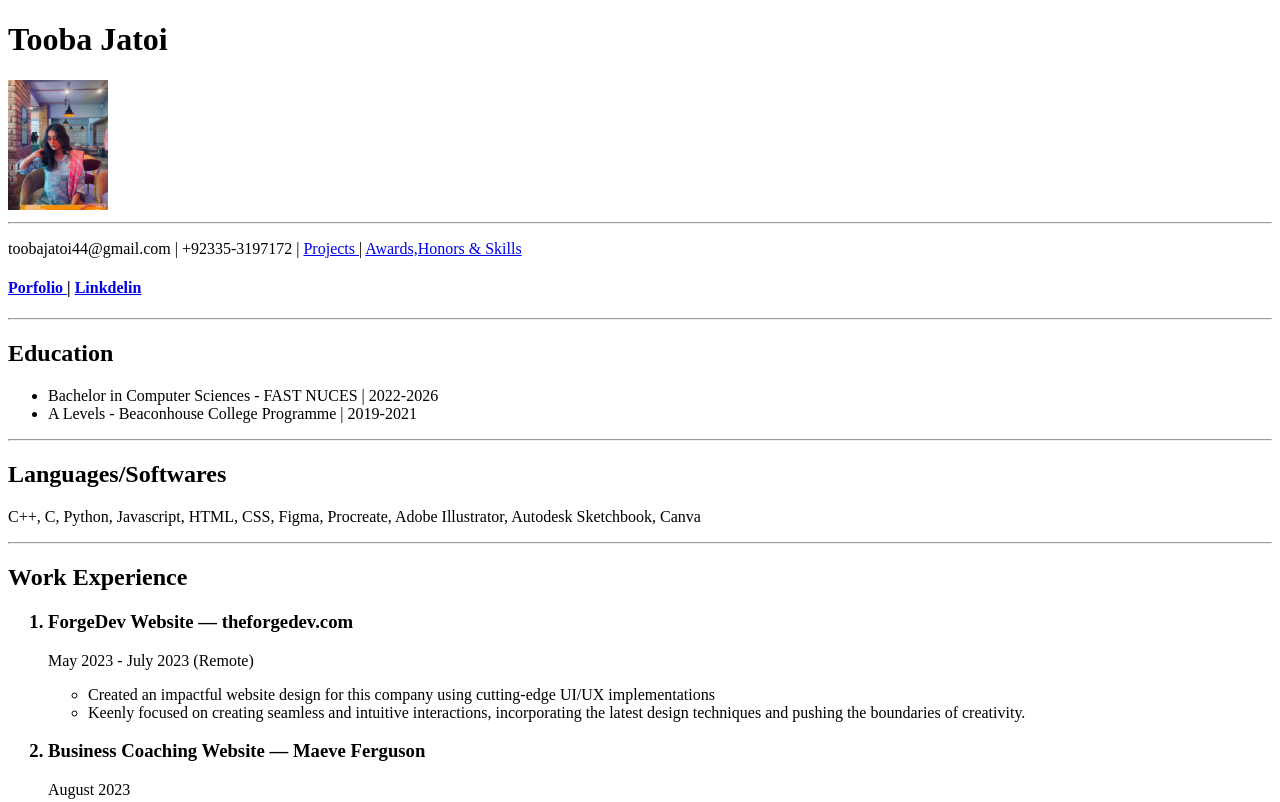
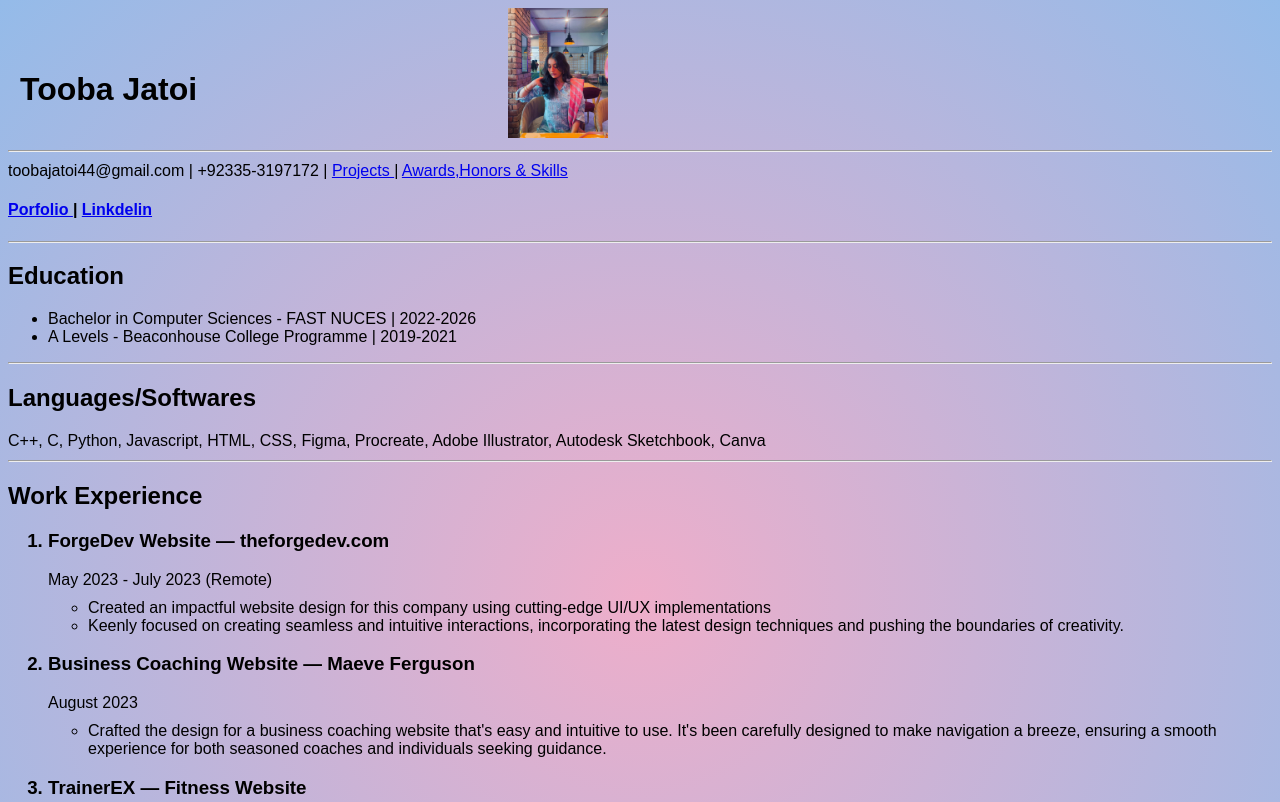
Before and after one commit to toobajatoi/My-Resume, a plain HTML site: page index.html in a window 1280 px wide. Shown: the top 802 px of the page. Drawn offline with Linux system fonts and the light colour scheme.

Commit message:
Add files via upload

```diff
--- a/index.html
+++ b/index.html
@@ -4,17 +4,19 @@
 
 <head>
   <meta charset="UTF-8">
+  <link rel="stylesheet" href="style.css">
   <title>My Resume</title>
+
 </head>
 
 <body>
-  <h1><b>Tooba Jatoi</b></h1>
+  <h1 id="name"><b>Tooba Jatoi</b></h1>
   <img src="Tooba.jpg"  width="100" height="130"/>
   <hr/>
   <p>toobajatoi44@gmail.com | +92335-3197172  |   <a href="Projects.html"> Projects </a> | <a href="awards.html"> Awards,Honors & Skills </a></p>
   <h4> <p> <a href="https://folio.procreate.com/tmax_artistic"> Porfolio </a> | <a href="https://www.linkedin.com/in/tooba-jatoi-416251244/"> Linkdelin </a></p> </h4>
 <hr/>
-  <h2>Education</h2>
+  <h2 id="Education">Education</h2>
   <p><ul>
     <li>Bachelor in
     Computer
--- /dev/null
+++ b/style.css
@@ -0,0 +1,28 @@
+.container {
+    display: flex; /* or display: grid; */
+    justify-content: flex-end; /* or justify-content: end; for grid */
+}
+
+
+img {
+    margin-left: 500px;
+}
+
+#name {
+
+text-align: center;
+position: absolute;
+top: 50px; /* Adjust the top value as needed */
+left: 20px; /* Adjust the left value as needed */
+}
+
+/* styles.css */
+body {
+    background: rgb(238,174,202);
+    background: radial-gradient(circle, rgba(238,174,202,1) 0%, rgba(148,187,233,1) 100%);
+    font-family: 'Arial', sans-serif;
+}
+
+p {
+    margin: 10px 0;
+}
```
Also changed, not shown: Projects.html (+1 -0 lines), awards.html (+1 -0 lines).
